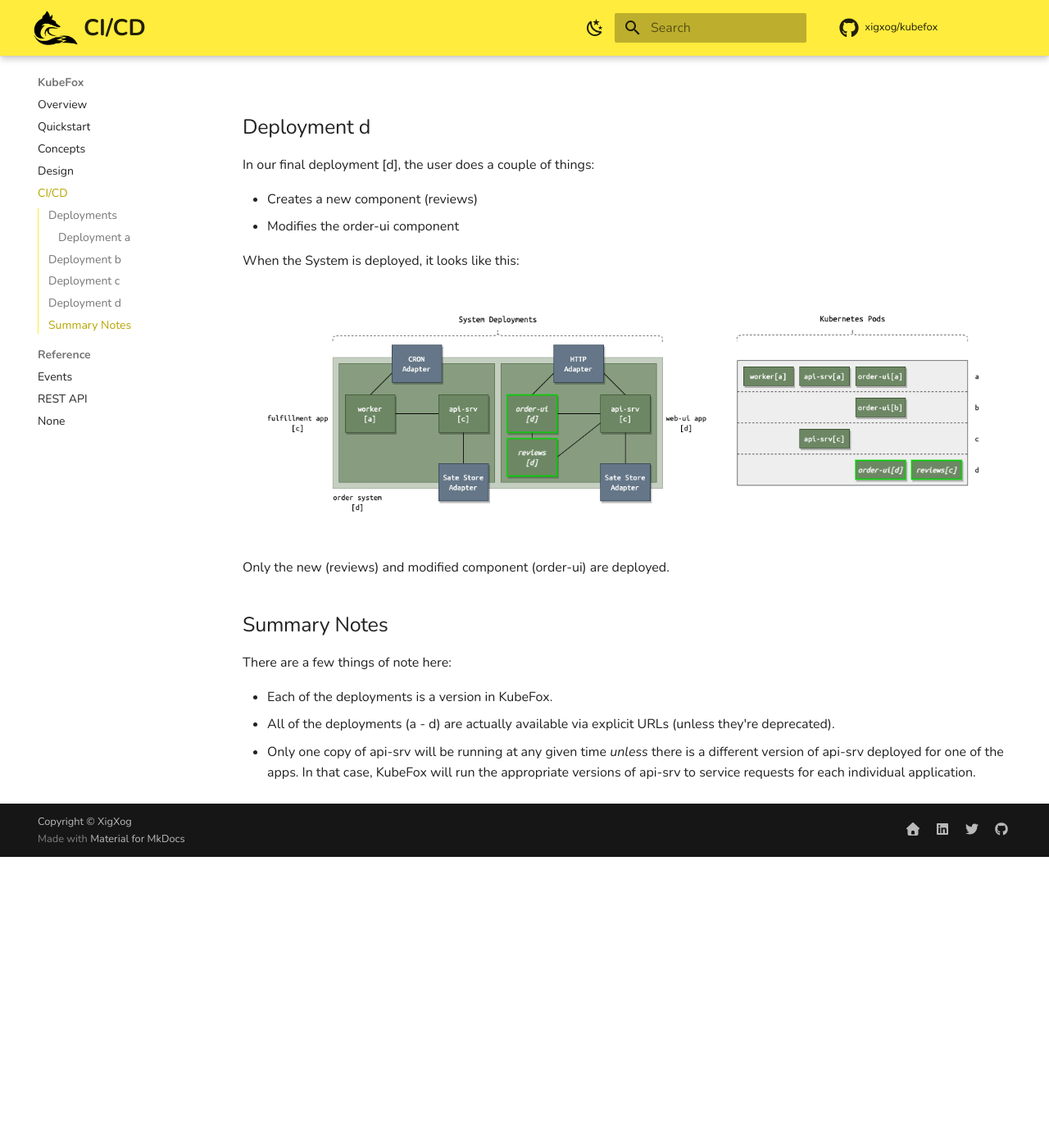
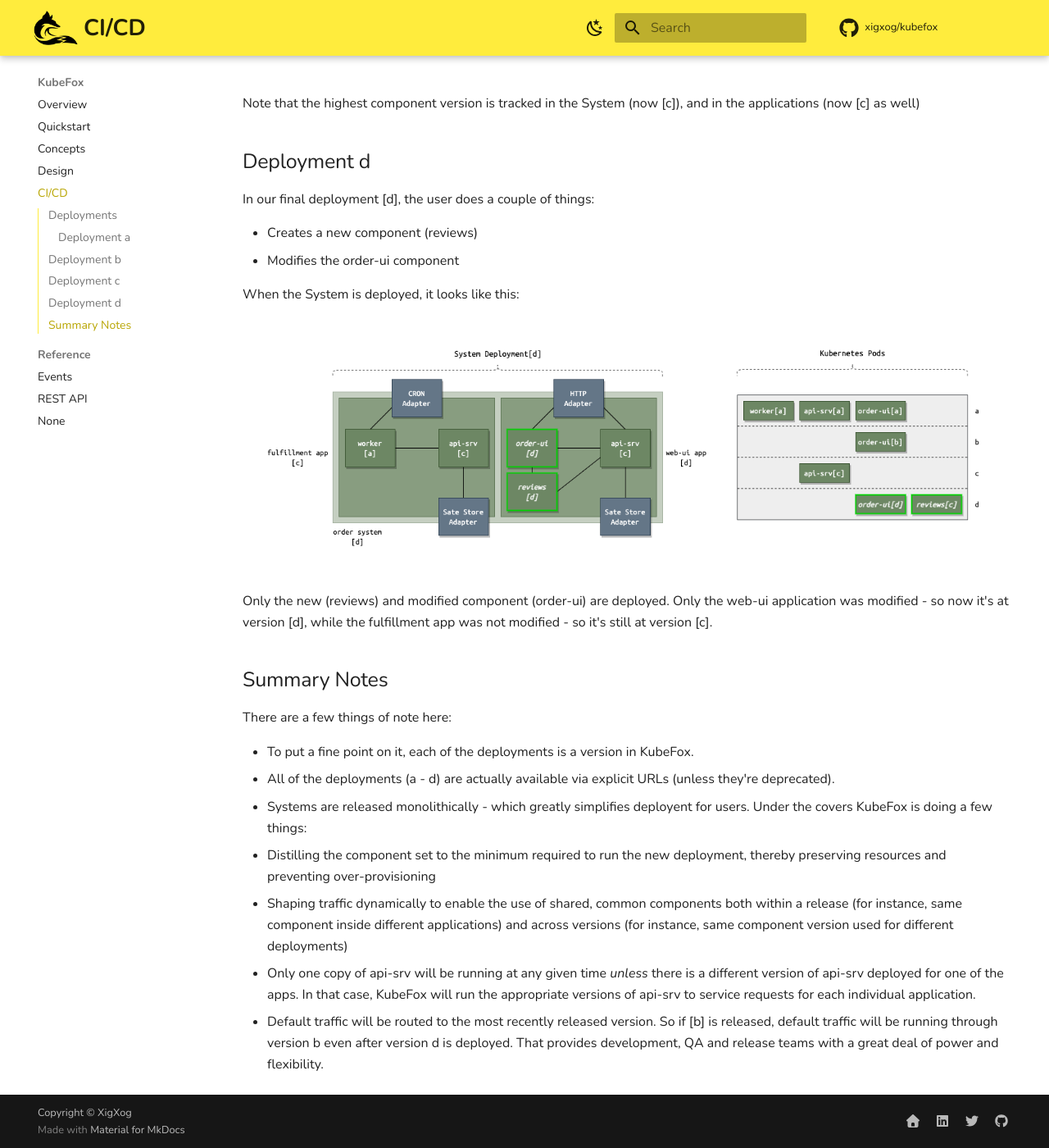
Before and after one commit to xigxog/kubefox, an MkDocs documentation site: the page built from docs/cicd.md, in a window 1280 px wide and 1400 px high, scrolled down 2428 px. Shown: the whole window at 82% size. Built offline with MkDocs 1.6.1 and Material for MkDocs 9.7.7, drawn with Linux system fonts in a browser that asks for light colours; comment, search, counter and statistics services are not loaded; before the commit the page ends 3473 px from its top, so only the background shows below that.

Commit message:
Updated CI/CD for greater detail and clarity

```diff
--- a/docs/cicd.md
+++ b/docs/cicd.md
@@ -59,6 +59,7 @@ For our next deployment [c], the user decides to make a change to the api-srv co
 
 ![diagram](diagrams/deployment_c.png)
 
+Note that the highest component version is tracked in the System (now [c]), and in the applications (now [c] as well)
 ## Deployment d
 
 In our final deployment [d], the user does a couple of things:
@@ -70,12 +71,16 @@ When the System is deployed, it looks like this:
 
 ![diagram](diagrams/deployment_d.png)
 
-Only the new (reviews) and modified component (order-ui) are deployed.
+Only the new (reviews) and modified component (order-ui) are deployed.  Only the web-ui application was modified - so now it's at version [d], while the fulfillment app was not modified - so it's still at version [c].
 
 ## Summary Notes
 
 There are a few things of note here:
 
-- Each of the deployments is a version in KubeFox.
+- To put a fine point on it, each of the deployments is a version in KubeFox.
 - All of the deployments (a - d) are actually available via explicit URLs (unless they're deprecated).
+- Systems are released monolithically - which greatly simplifies deployent for users.  Under the covers KubeFox is doing a few things:
+  - Distilling the component set to the minimum required to run the new deployment, thereby preserving resources and preventing over-provisioning
+  - Shaping traffic dynamically to enable the use of shared, common components both within a release (for instance, same component inside different applications) and across versions (for instance, same component version used for different deployments)
 - Only one copy of api-srv will be running at any given time *unless* there is a different version of api-srv deployed for one of the apps.  In that case, KubeFox will run the appropriate versions of api-srv to service requests for each individual application.
+- Default traffic will be routed to the most recently released version.  So if [b] is released, default traffic will be running through version b even after version d is deployed.  That provides development, QA and release teams with a great deal of power and flexibility.
```
Also changed, not shown: docs/diagrams/deployment_a.png, docs/diagrams/deployment_b.png, docs/diagrams/deployment_c.png, docs/diagrams/deployment_d.png.
